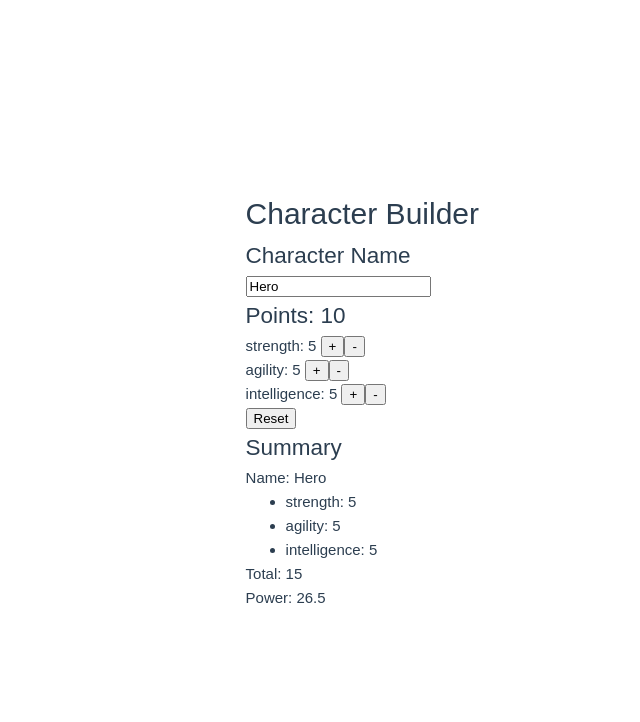
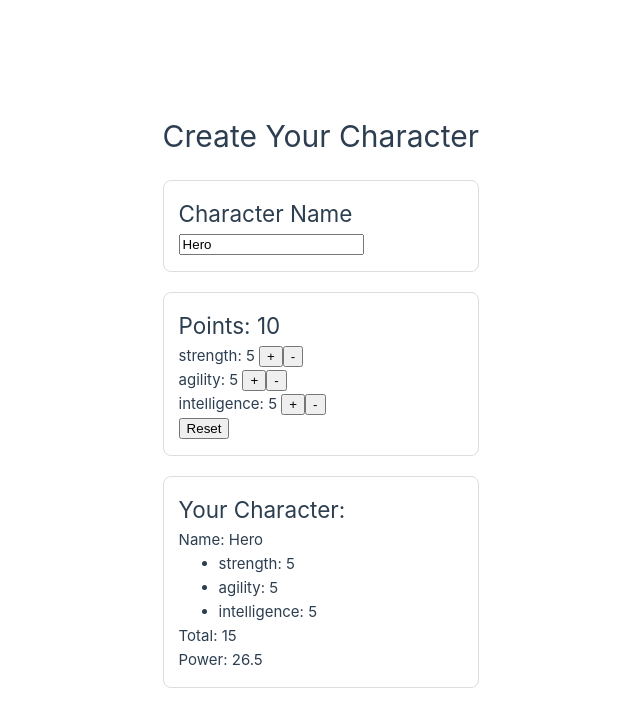
Before and after one commit to aiglesi6/character-stats, a Vue app: page / in a window 1280 px wide. Shown: the top 722 px of the page, without its empty margins (161-801 px from the left). Built offline with nearby package versions, Linux system fonts and the light colour scheme.

Commit message:
added clear dividers between sections

```diff
--- a/src/App.vue
+++ b/src/App.vue
@@ -1,10 +1,18 @@
 <template>
-  <div>
-    <h1>Character Builder</h1>
+  <div class="container">
+    <h1>Create Your Character</h1>
 
-    <NameInput />
-    <StatControls />
-    <CharacterSummary />
+    <div class="section">
+      <NameInput />
+    </div>
+
+    <div class="section">
+      <StatControls />
+    </div>
+
+    <div class="section">
+      <CharacterSummary />
+    </div>
   </div>
 </template>
 
@@ -15,11 +23,17 @@ import CharacterSummary from './components/CharacterSummary.vue'
 </script>
 
 <style>
-body {
-  font-family: Arial, sans-serif;
+.container {
+  max-width: 600px;
+  margin: 0 auto;
+  display: flex;
+  flex-direction: column;
+  gap: 20px;
 }
 
-h1 {
-  text-align: center;
+.section {
+  padding: 15px;
+  border: 1px solid #ddd;
+  border-radius: 8px;
 }
 </style>
--- a/src/components/CharacterSummary.vue
+++ b/src/components/CharacterSummary.vue
@@ -1,6 +1,6 @@
 <template>
   <div>
-    <h2>Summary</h2>
+    <h2>Your Character:</h2>
 
     <p>Name: {{ store.name }}</p>
 
```
